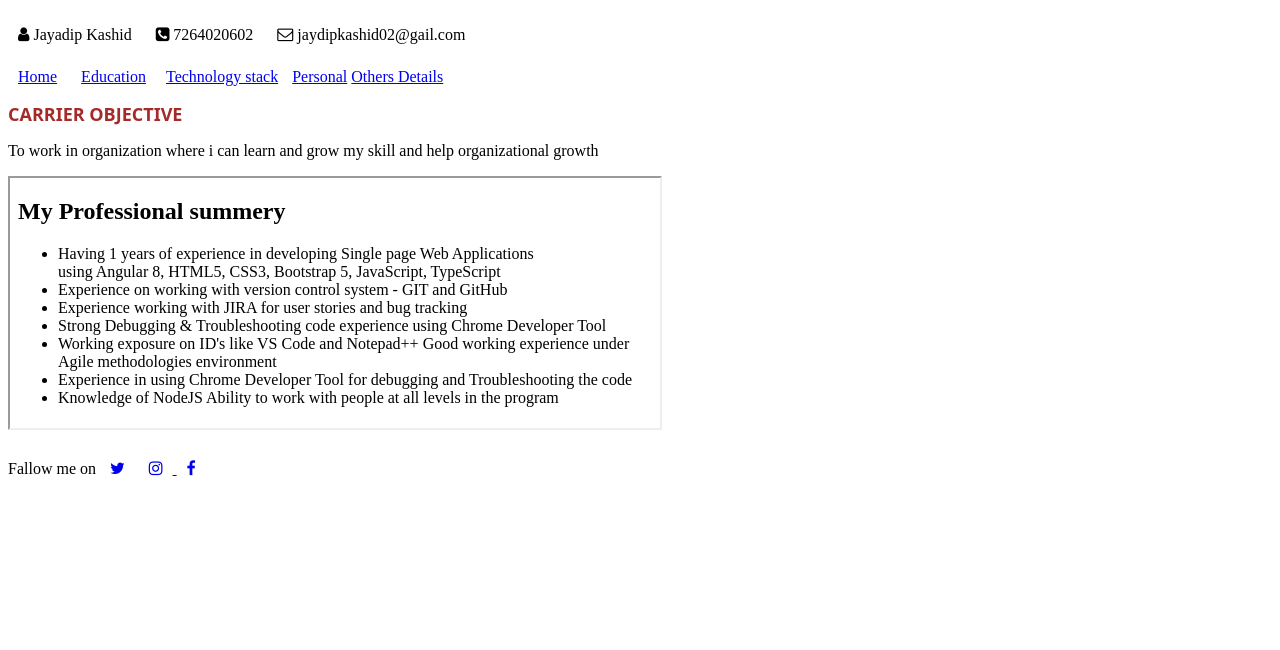
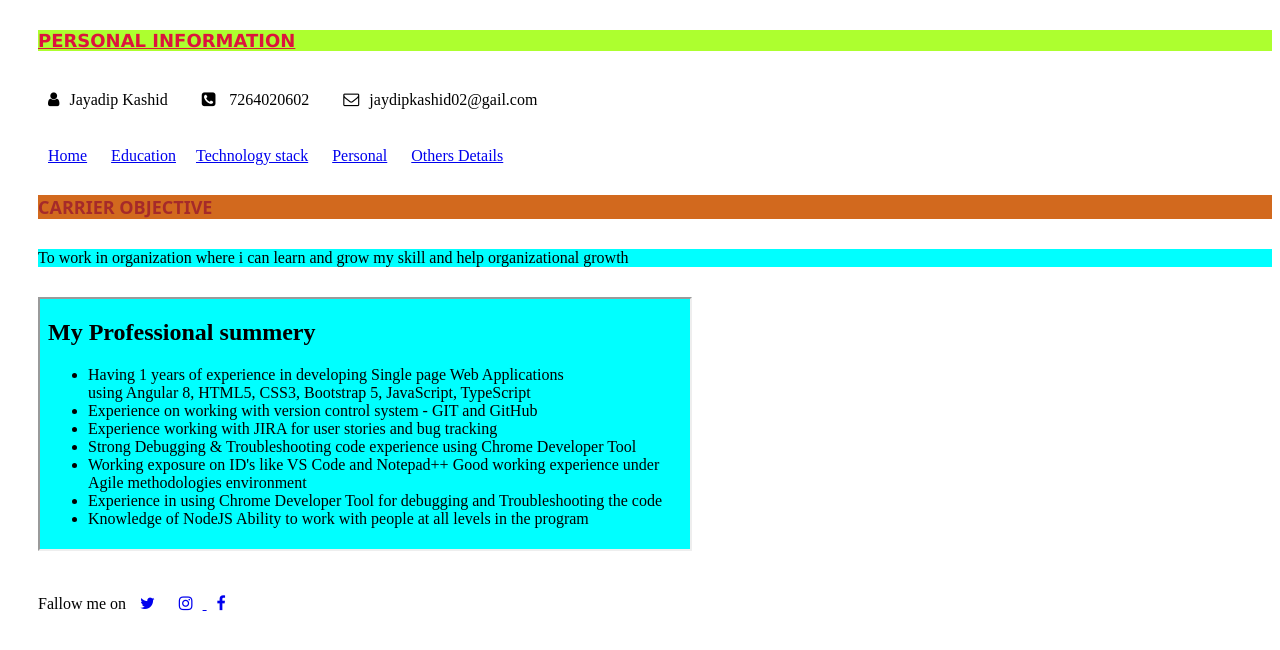
Before and after one commit to jaydipk02/JaydipFront-End, a plain HTML site: page basics.html in a window 1280 px wide. Drawn offline with Linux system fonts and the light colour scheme.

Commit message:
basics
basics

```diff
--- a/basics.html
+++ b/basics.html
@@ -11,57 +11,100 @@
 
     <!-- rel="stylesheet" -->
     <!-- href="https://cdnjs.cloudflare.com/ajax/libs/font-awesome/4.7.0/css/font-awesome.min.css" -->
-    <link rel="preconnect" href="https://fonts.googleapis.com">
-    <link rel="preconnect" href="https://fonts.gstatic.com" crossorigin>
-    <link href="https://fonts.googleapis.com/css2?family=Poppins&family=Roboto:wght@500&display=swap" rel="stylesheet">
+    <link rel="preconnect" href="https://fonts.googleapis.com" />
+    <link rel="preconnect" href="https://fonts.gstatic.com" crossorigin />
+    <link
+      href="https://fonts.googleapis.com/css2?family=Poppins&family=Roboto:wght@500&display=swap"
+      rel="stylesheet"
+    />
 
     <style>
-       .user{
-          padding: 10px;
-       }
-       .SocialMedia{
+      .user,.details,.SocialMedia,.personal {
         padding: 10px;
-       }
-       .personal{
+      }
+     /* .SocialMedia {
         padding: 10px;
-       }
-       h1{
+      }
+      .personal {
+        padding: 15px;
+      }*/
+      h1 {
         text-transform: uppercase;
         text-decoration: brown;
-        /*background-color: chocolate;*/
-        font-family: system-ui, -apple-system, BlinkMacSystemFont, 'Segoe UI', Roboto, Oxygen, Ubuntu, Cantarell, 'Open Sans', 'Helvetica Neue', sans-serif;
+        background-color: chocolate;
+        font-family: system-ui, -apple-system, BlinkMacSystemFont, "Segoe UI",
+          Roboto, Oxygen, Ubuntu, Cantarell, "Open Sans", "Helvetica Neue",
+          sans-serif;
         font-size: large;
         color: brown;
-       }
-       #carrier{
-
-       }
+      }
+      .Carrier,.summery {
+        background-color: aqua;
+      }
+      /*.s {
+        background-color: aqua;
+      }*/
+      .Objective,
+      .Carrier,#information,.my {
+        margin-top: 30px;
+        margin-left: 30px;
+        margin-bottom: 30px;
+      }
+      #information{
+        color: crimson;
+        background-color: greenyellow;
+        text-transform: uppercase;
+        text-decoration: underline ;
+        font-size: large;
+        font-family: Verdana, Geneva, Tahoma, sans-serif;
+      }
     </style>
   </head>
   <body>
-    <p >
-        <i class="fa fa-user user" aria-hidden="true"> Jayadip Kashid </i
-      >
-      <i class="fa fa-phone-square user" aria-hidden="true">&nbsp;7264020602</i
-      >
+    <p> <h1 id="information"> Personal information</h1>
+     <p class="my"> <i class="fa fa-user user" aria-hidden="true"><span class="details">Jayadip Kashid</span>  </i>
+      <i class="fa fa-phone-square user" aria-hidden="true"> <span class="details">7264020602</span> </i>
       <i class="fa fa-envelope-o user" aria-hidden="true"
-        >&nbsp;jaydipkashid02@gail.com</i
+        ><span class="details">jaydipkashid02@gail.com</span></i
       >
     </p>
-    <p>
-      <a href="home.html" class="personal">Home</a> <a href="collegeDetails.html" class="personal">Education</a><a href="myTechnologyStack.html"class="personal">Technology stack</a>  <a href="basics.html"> Personal</a> <a href="index.html">Others Details</a>
     </p>
-    <h1 >Carrier Objective</h1>
-    <p id="Carrier">
+    <p class="my">
+      <a href="home.html" class="personal">Home</a>
+      <a href="collegeDetails.html" class="personal">Education</a
+      ><a href="list.html" class="personal">Technology stack</a>
+      <a href="basics.html " class="personal"> Personal</a>
+      <a href="index.html" class="personal">Others Details</a>
+    </p>
+
+    <h1 class="Objective">Carrier Objective</h1>
+    <p class="Carrier">
       To work in organization where i can learn and grow my skill and help
       organizational growth
     </p>
-    <iframe src="summery.html" frameborder="2" width="650" height="250"></iframe>
+
+    <p class="my">
+      <iframe
+        class="summery"
+        src="summery.html"
+        frameborder="2"
+        width="650"
+        height="250"
+      ></iframe>
     </p>
-    <p>
+    <p class="my">
       Fallow me on
-      <a href="https://twitter.com/?lang=en-in"><i class="fa fa-twitter https://twitter.com/?lang=en-in SocialMedia" aria-hidden="true"></i></a> <a href="https://www.instagram.com/?hl=en"><i class="fa fa-instagram SocialMedia" aria-hidden="true"></i>
-      </a> <a href="https://www.facebook.com/"><i class="fa fa-facebook SocialMedia" aria-hidden="true"></i>
+      <a href="https://twitter.com/?lang=en-in"
+        ><i
+          class="fa fa-twitter https://twitter.com/?lang=en-in SocialMedia"
+          aria-hidden="true"
+        ></i
+      ></a>
+      <a href="https://www.instagram.com/?hl=en"
+        ><i class="fa fa-instagram SocialMedia" aria-hidden="true"></i>
+      </a>
+      <a href="https://www.facebook.com/"
+        ><i class="fa fa-facebook SocialMedia" aria-hidden="true"></i>
       </a>
     </p>
   </body>
```
Also changed, not shown: list.html (added, +60 -0 lines), tabel.html (added, +66 -0 lines).
